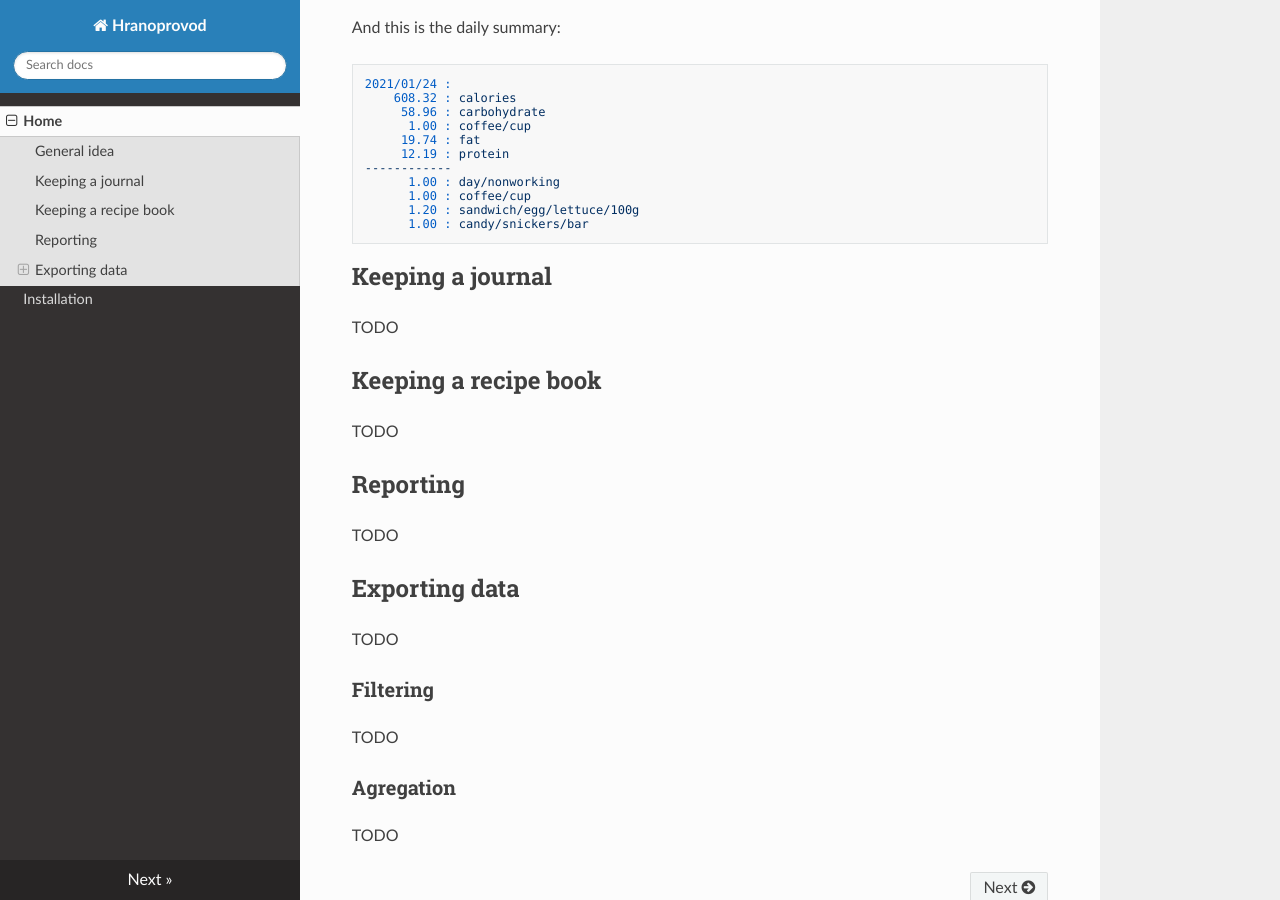
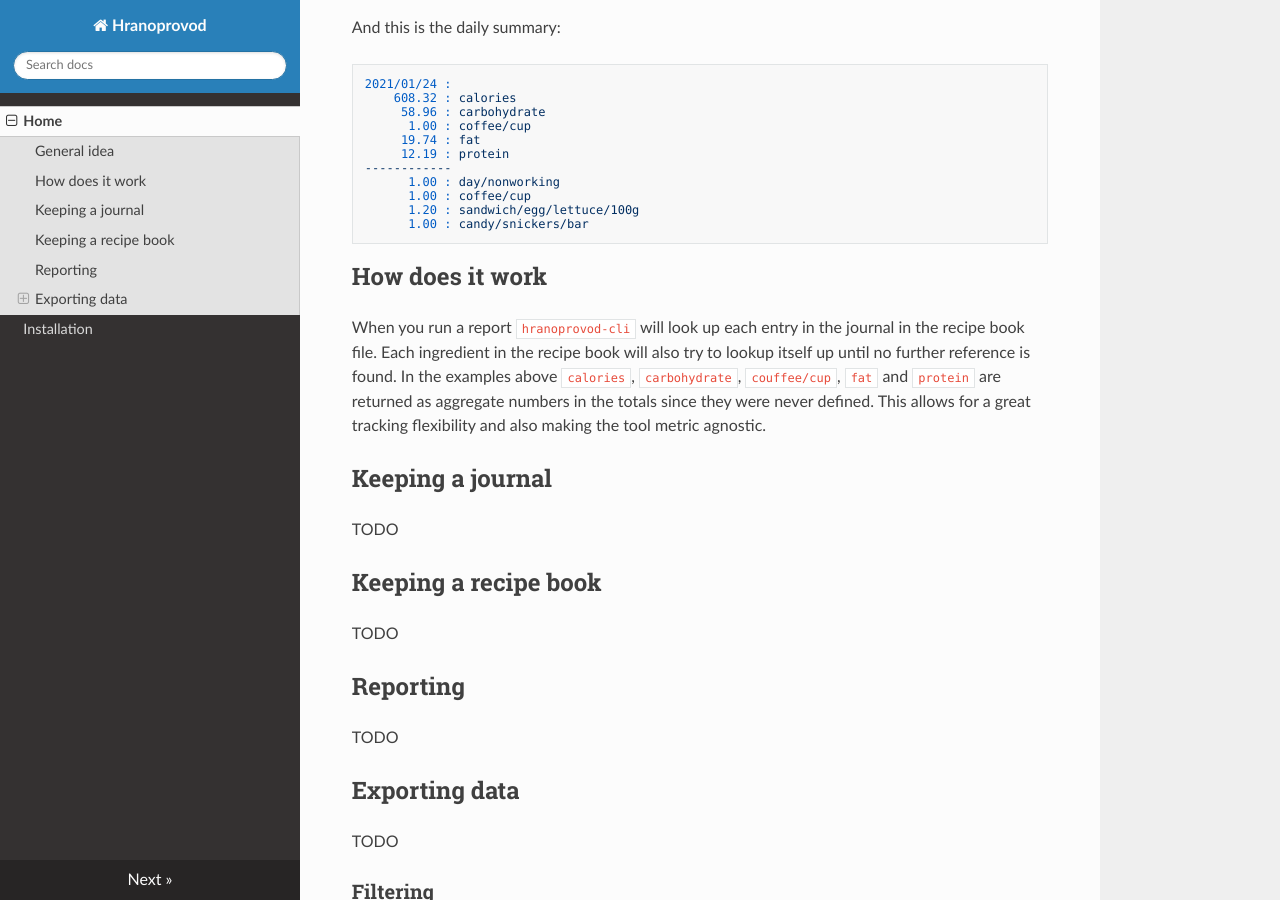
Before and after one commit to aquilax/hranoprovod-cli, an MkDocs documentation site: the page built from docs/index.md, in a window 1280 px wide and 900 px high, scrolled down 2139 px. Built offline with MkDocs 1.6.1, drawn with Linux system fonts in a browser that asks for light colours; nearby versions of some CDN libraries.

Commit message:
More docs

````diff
--- a/docs/index.md
+++ b/docs/index.md
@@ -117,6 +117,10 @@ And this is the daily summary:
       1.00 : candy/snickers/bar
 ```
 
+## How does it work
+
+When you run a report `hranoprovod-cli` will look up each entry in the journal in the recipe book file. Each ingredient in the recipe book will also try to lookup itself up until no further reference is found. In the examples above `calories`, `carbohydrate`, `couffee/cup`, `fat` and `protein` are returned as aggregate numbers in the totals since they were never defined. This allows for a great tracking flexibility and also making the tool metric agnostic.
+
 ## Keeping a journal
 
 TODO
--- a/snapcraft.yaml
+++ b/snapcraft.yaml
@@ -4,7 +4,7 @@ summary: Life metrics plaintext tracker
 description: |
   Hranoprovod is command line tracking tool. It supports nested recipes and custom defined tracking elements, which makes it perfect for tracking calories, nutrition data, exercises and other accumulative data.
 
-grade: devel
+grade: stable
 confinement: strict
 base: core18
 
@@ -18,4 +18,3 @@ parts:
 apps:
   hranoprovod-cli:
     command: hranoprovod-cli
-    plugs: ["personal-files"]
````
